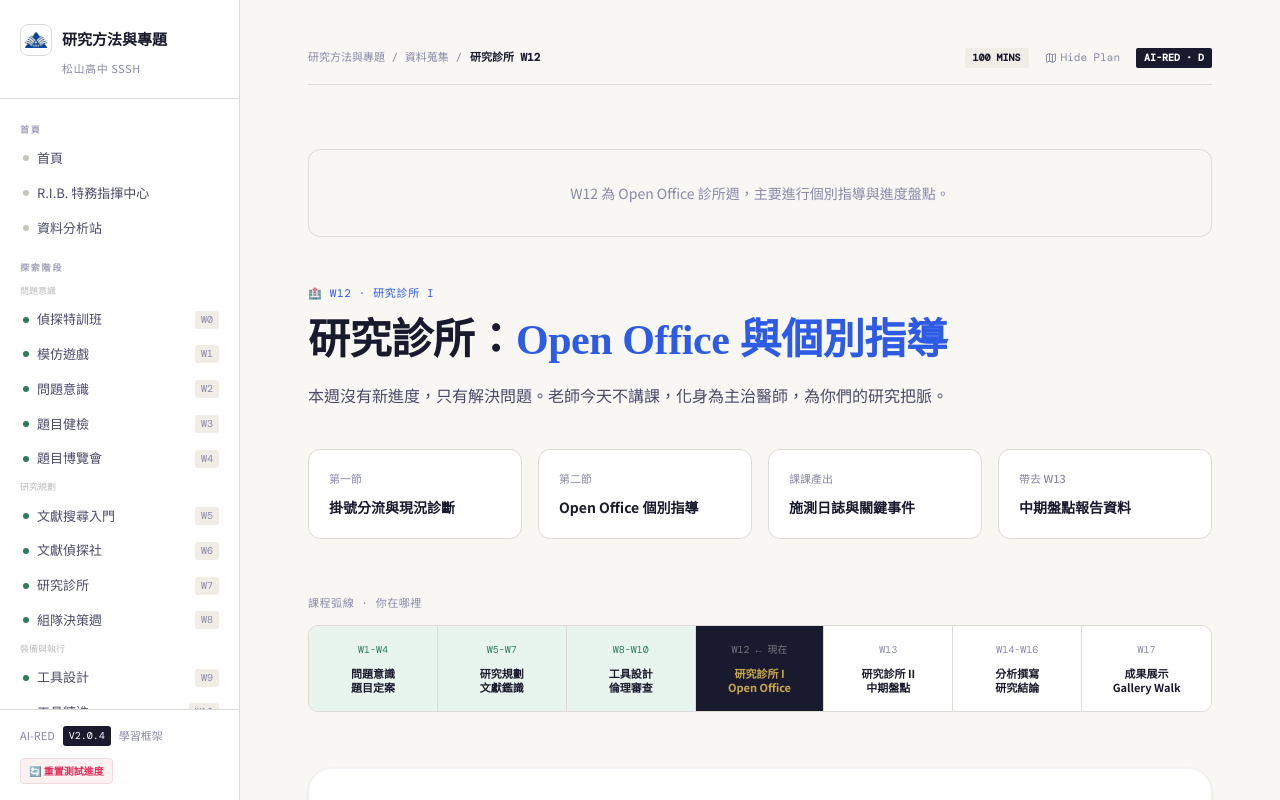
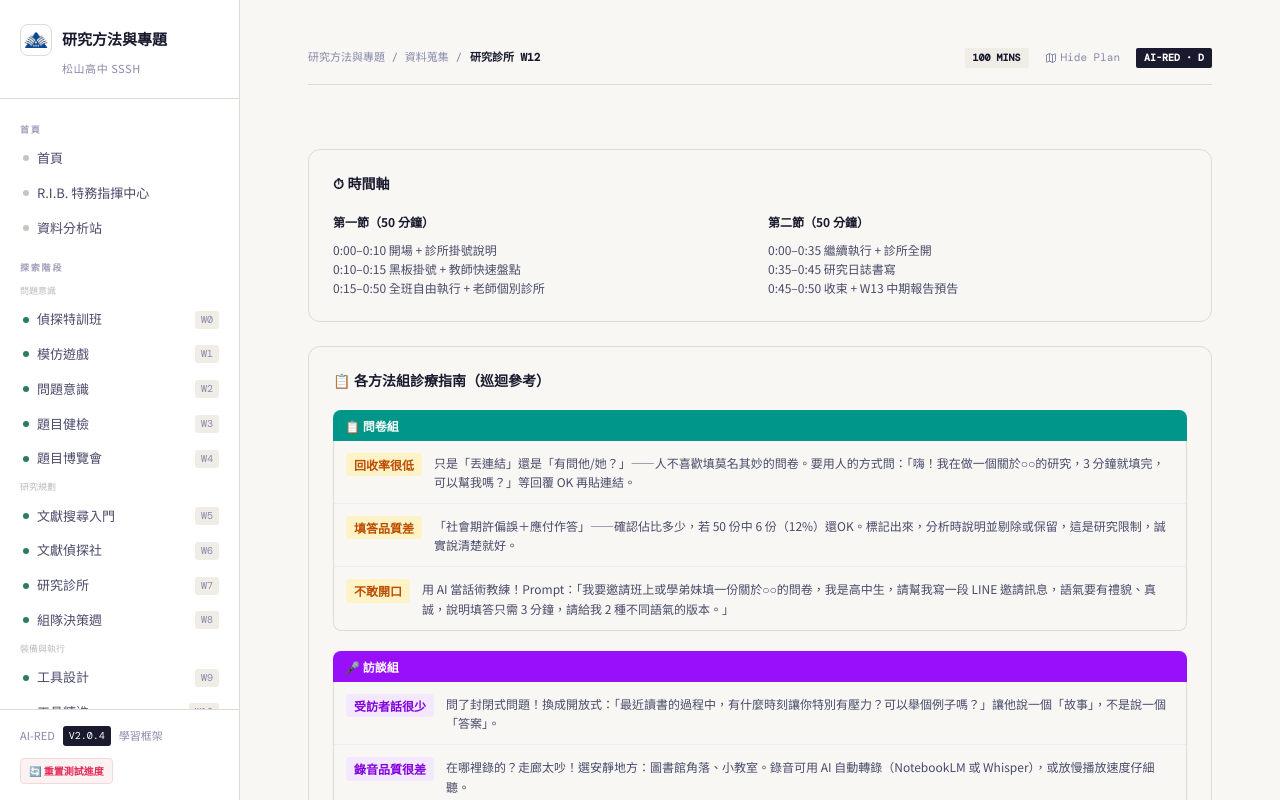
Before and after one commit to Ivanchen114/research-navigator, a React (Vite) app: page /w12 in a window 1280 px wide. Both pictures are taken after a click on the button "Instructor View". Shown: the top 800 px of the page. Built offline with nearby package versions, Linux system fonts and the light colour scheme.

Commit message:
更新: 2026-04-15 22:28

```diff
--- a/src/pages/W11Page.jsx
+++ b/src/pages/W11Page.jsx
@@ -97,9 +97,87 @@ export const W11Page = () => {
             </div>
 
             {showLessonMap && (
-                <div className="mb-12 animate-in fade-in slide-in-from-top-4 duration-300">
-                    <div className="p-8 bg-[#f8f7f4] border border-[#dddbd5] rounded-xl text-center text-[#8888aa]">
-                        W12 為 Open Office 診所週，主要進行個別指導與進度盤點。
+                <div className="mb-12 animate-in fade-in slide-in-from-top-4 duration-300 space-y-6">
+                    {/* 時間軸 */}
+                    <div className="p-6 bg-[#f8f7f4] border border-[#dddbd5] rounded-xl">
+                        <h3 className="text-[14px] font-bold text-[#1a1a2e] mb-4">⏱ 時間軸</h3>
+                        <div className="grid grid-cols-2 gap-4 text-[12px] text-[#4a4a6a]">
+                            <div>
+                                <p className="font-bold text-[#1a1a2e] mb-2">第一節（50 分鐘）</p>
+                                <p>0:00–0:10 開場 + 診所掛號說明</p>
+                                <p>0:10–0:15 黑板掛號 + 教師快速盤點</p>
+                                <p>0:15–0:50 全班自由執行 + 老師個別診所</p>
+                            </div>
+                            <div>
+                                <p className="font-bold text-[#1a1a2e] mb-2">第二節（50 分鐘）</p>
+                                <p>0:00–0:35 繼續執行 + 診所全開</p>
+                                <p>0:35–0:45 研究日誌書寫</p>
+                                <p>0:45–0:50 收束 + W13 中期報告預告</p>
+                            </div>
+                        </div>
+                    </div>
+
+                    {/* 診療指南 */}
+                    <div className="p-6 bg-[#f8f7f4] border border-[#dddbd5] rounded-xl">
+                        <h3 className="text-[14px] font-bold text-[#1a1a2e] mb-4">📋 各方法組診療指南（巡迴參考）</h3>
+
+                        {/* 問卷組 */}
+                        <div className="mb-5">
+                            <div className="bg-teal-600 text-white text-[12px] font-bold px-3 py-1.5 rounded-t-lg">📋 問卷組</div>
+                            <div className="border border-t-0 border-[#dddbd5] rounded-b-lg divide-y divide-[#eee]">
+                                <div className="p-3 flex gap-3 text-[12px]">
+                                    <span className="bg-amber-100 text-amber-700 font-bold px-2 py-0.5 rounded whitespace-nowrap h-fit">回收率很低</span>
+                                    <span className="text-[#4a4a6a]">只是「丟連結」還是「有問他/她？」——人不喜歡填莫名其妙的問卷。要用人的方式問：「嗨！我在做一個關於○○的研究，3 分鐘就填完，可以幫我嗎？」等回覆 OK 再貼連結。</span>
+                                </div>
+                                <div className="p-3 flex gap-3 text-[12px]">
+                                    <span className="bg-amber-100 text-amber-700 font-bold px-2 py-0.5 rounded whitespace-nowrap h-fit">填答品質差</span>
+                                    <span className="text-[#4a4a6a]">「社會期許偏誤＋應付作答」——確認佔比多少，若 50 份中 6 份（12%）還OK。標記出來，分析時說明並剔除或保留，這是研究限制，誠實說清楚就好。</span>
+                                </div>
+                                <div className="p-3 flex gap-3 text-[12px]">
+                                    <span className="bg-amber-100 text-amber-700 font-bold px-2 py-0.5 rounded whitespace-nowrap h-fit">不敢開口</span>
+                                    <span className="text-[#4a4a6a]">用 AI 當話術教練！Prompt：「我要邀請班上或學弟妹填一份關於○○的問卷，我是高中生，請幫我寫一段 LINE 邀請訊息，語氣要有禮貌、真誠，說明填答只需 3 分鐘，請給我 2 種不同語氣的版本。」</span>
+                                </div>
+                            </div>
+                        </div>
+
+                        {/* 訪談組 */}
+                        <div className="mb-5">
+                            <div className="bg-purple-600 text-white text-[12px] font-bold px-3 py-1.5 rounded-t-lg">🎤 訪談組</div>
+                            <div className="border border-t-0 border-[#dddbd5] rounded-b-lg divide-y divide-[#eee]">
+                                <div className="p-3 flex gap-3 text-[12px]">
+                                    <span className="bg-purple-100 text-purple-700 font-bold px-2 py-0.5 rounded whitespace-nowrap h-fit">受訪者話很少</span>
+                                    <span className="text-[#4a4a6a]">問了封閉式問題！換成開放式：「最近讀書的過程中，有什麼時刻讓你特別有壓力？可以舉個例子嗎？」讓他說一個「故事」，不是說一個「答案」。</span>
+                                </div>
+                                <div className="p-3 flex gap-3 text-[12px]">
+                                    <span className="bg-purple-100 text-purple-700 font-bold px-2 py-0.5 rounded whitespace-nowrap h-fit">錄音品質很差</span>
+                                    <span className="text-[#4a4a6a]">在哪裡錄的？走廊太吵！選安靜地方：圖書館角落、小教室。錄音可用 AI 自動轉錄（NotebookLM 或 Whisper），或放慢播放速度仔細聽。</span>
+                                </div>
+                                <div className="p-3 flex gap-3 text-[12px]">
+                                    <span className="bg-purple-100 text-purple-700 font-bold px-2 py-0.5 rounded whitespace-nowrap h-fit">受訪者臨時爽約</span>
+                                    <span className="text-[#4a4a6a]">雙軌並行——① 繼續等他，給 2–3 天排其他時段；② 啟動 W10 備案，換一個受訪者。先傳訊息問下週哪天有空，同時聯絡備用受訪者，不要只等一個人！</span>
+                                </div>
+                            </div>
+                        </div>
+
+                        {/* 實驗觀察組 */}
+                        <div>
+                            <div className="bg-emerald-600 text-white text-[12px] font-bold px-3 py-1.5 rounded-t-lg">🧪 實驗組 ／ 👀 觀察組</div>
+                            <div className="border border-t-0 border-[#dddbd5] rounded-b-lg divide-y divide-[#eee]">
+                                <div className="p-3 flex gap-3 text-[12px]">
+                                    <span className="bg-emerald-100 text-emerald-700 font-bold px-2 py-0.5 rounded whitespace-nowrap h-fit">實驗：人數不均</span>
+                                    <span className="text-[#4a4a6a]">若時間允許，繼續招募對照組；若無法，分析時說明樣本數不均等是研究限制，結論要保守，不能強調因果。</span>
+                                </div>
+                                <div className="p-3 flex gap-3 text-[12px]">
+                                    <span className="bg-emerald-100 text-emerald-700 font-bold px-2 py-0.5 rounded whitespace-nowrap h-fit">觀察：觀察者效應</span>
+                                    <span className="text-[#4a4a6a]">① 讓學生習慣你的存在（多去幾次）；② 用不明顯的記錄方式；③ 報告中說明這是研究限制。</span>
+                                </div>
+                            </div>
+                        </div>
+                    </div>
+
+                    {/* W13 預告 */}
+                    <div className="p-5 bg-[#fdf6e3] border border-amber-200 rounded-xl text-[12px] text-[#7a6020]">
+                        <span className="font-bold">📌 W13 中期報告三要素：</span> ① 我目前做到哪了？（現況）② 還差什麼沒做完？（缺口）③ 我打算怎麼補？（計畫）—— 下週每組要用 2 分鐘講完這三件事。
                     </div>
                 </div>
             )}
--- a/src/pages/games/QuestionERGame.jsx
+++ b/src/pages/games/QuestionERGame.jsx
@@ -322,9 +322,9 @@ export const QuestionERGame = () => {
                                 {expandedStartHint === 2 && (
                                     <div className="mt-2 ml-2 pl-3 border-l-2 border-amber-500/40 space-y-1.5 animate-in fade-in duration-150">
                                         <p className="text-slate-400 font-normal leading-relaxed"><span className="text-amber-300 font-bold">「落地」是什麼意思？</span>就是「能不能踩到地上、找到起點動手做」。一個沒落地的題目，你站在那裡不知道該從哪裡開始。</p>
-                                        <p className="text-slate-400 font-normal leading-relaxed"><span className="text-amber-300 font-bold">C 百科全書病：</span>題目太大、裝太多東西，像在寫百科全書而不是做研究。例：「手機使用對學業成績的影響」——「手機使用」涵蓋太多種行為，範圍太廣。</p>
-                                        <p className="text-slate-400 font-normal leading-relaxed"><span className="text-amber-300 font-bold">A 抽象哲學病：</span>核心概念本身就抓不住、測不到。例：「幸福感是什麼？」——幸福感沒辦法直接觀察或量化。</p>
-                                        <p className="text-slate-400 font-normal leading-relaxed text-[10px] mt-1 text-amber-300/60">分辨口訣：C 是「太多」，A 是「太空」。</p>
+                                        <p className="text-slate-400 font-normal leading-relaxed"><span className="text-amber-300 font-bold">C 百科全書病（先救）：</span>題目太大、裝太多東西，像在寫百科全書而不是做研究。例：「手機使用對學業成績的影響」——「手機使用」涵蓋太多種行為，範圍太廣。</p>
+                                        <p className="text-slate-400 font-normal leading-relaxed"><span className="text-amber-300 font-bold">A 抽象哲學病（後處理）：</span>核心概念本身就抓不住、測不到。例：「幸福感是什麼？」——幸福感沒辦法直接觀察或量化。</p>
+                                        <p className="text-slate-400 font-normal leading-relaxed text-[10px] mt-1 text-amber-300/60">⚡ 兩病同時出現時，先救 C——情境不先定，A 的量表根本無從設計。口訣：C 是「太多」，A 是「太空」；先縮範圍，再填內容。</p>
                                     </div>
                                 )}
                             </div>
```
Also changed, not shown: src/data/patientData.js (+15 -15 lines), src/pages/W15Page.jsx (+10 -4 lines).
